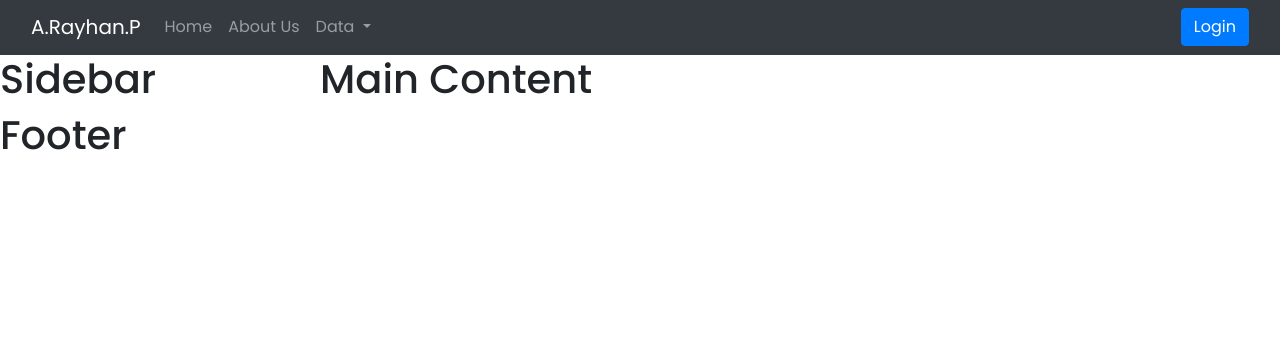
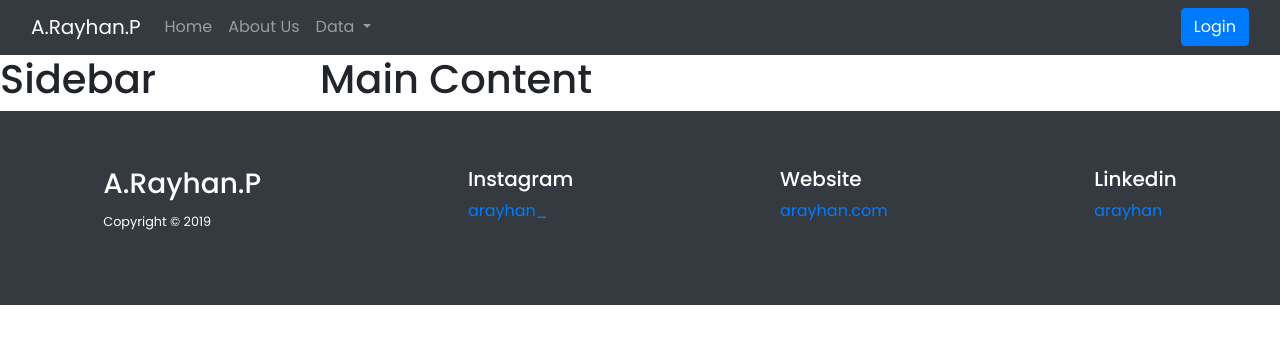
Before and after one commit to arayhan/sttnf-uts-pwl, a PHP site: page / in a window 1280 px wide. Shown: the part 459-800 px from the top of the page. Run offline with PHP 8.4, Linux system fonts and the light colour scheme; some libraries are stand-ins or nearby versions.

Commit message:
update Footer

```diff
--- a/components/footer.php
+++ b/components/footer.php
@@ -1,3 +1,23 @@
-<div>
-    <h1>Footer</h1>
-</div>
+<footer>
+    <div class="row no-gutters bg-dark">
+        <div class="mb-3 mx-auto"></div>
+        <div class="d-md-flex justify-content-around bd-highlight col-md-12 pt-5 pb-5 mb-3">
+            <div class="p-2 flex-fill bd-highlight mb-5 mb-md-0">
+                <h3 class="text-white">A.Rayhan.P</h3> <small class="text-white">Copyright &copy 2019</small>
+            </div>
+            <div class="p-2 flex-fill bd-highlight mb-3 mb-md-0">
+                <h5 class="text-white">Instagram</h5>
+                <a class="mb-0" href="https://instagram.com/arayhan_" target="_blank">arayhan_</a>
+            </div>
+            <div class="p-2 flex-fill bd-highlight mb-3 mb-md-0">
+                <h5 class="text-white">Website</h5>
+                <a class="mb-0" href="https://arayhan.com" target="_blank">arayhan.com</a>
+            </div>
+            <div class="p-2 flex-fill bd-highlight mb-3 mb-md-0">
+                <h5 class="text-white">Linkedin</h5>
+                <a class="mb-0" href="https://www.linkedin.com/in/arayhan/" target="_blank">arayhan</a>
+            </div>
+        </div>
+        <div class="line mb-3 mx-auto"></div>
+    </div>
+</footer>
```
